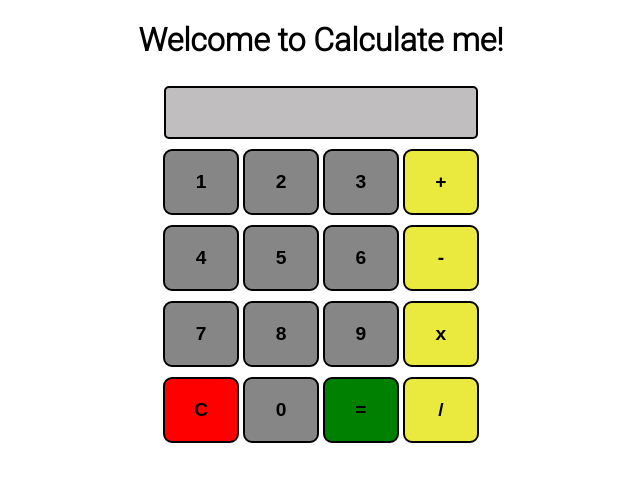
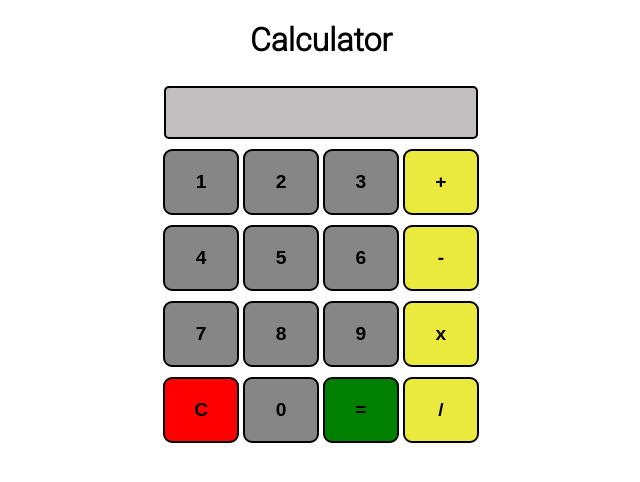
Before and after one commit to Subhrajit-14/Calculator, a plain HTML site: page index.html in a window 1280 px wide. Shown: the whole page, without its empty margins (327-967 px from the left). Drawn offline with Linux system fonts and the light colour scheme.

Commit message:
Add files via upload

```diff
--- a/index.html
+++ b/index.html
@@ -4,12 +4,12 @@
 <head>
   <meta charset="utf-8">
   <meta name="viewport" content="width=device-width">
-  <title>Calculate me! - A calculator made my me</title>
+  <title>My Calculator</title>
   <link href="style.css" rel="stylesheet" type="text/css" />
 </head>
 
 <body>
-  <h1 class="text-center">Welcome to Calculate me!</h1>
+  <h1 class="text-center">Calculator</h1>
   <div class="container flex flex-col items-center mx-auto m-w-20 ">
     <div class="row">
       <input class="input" type="text"/>
```
